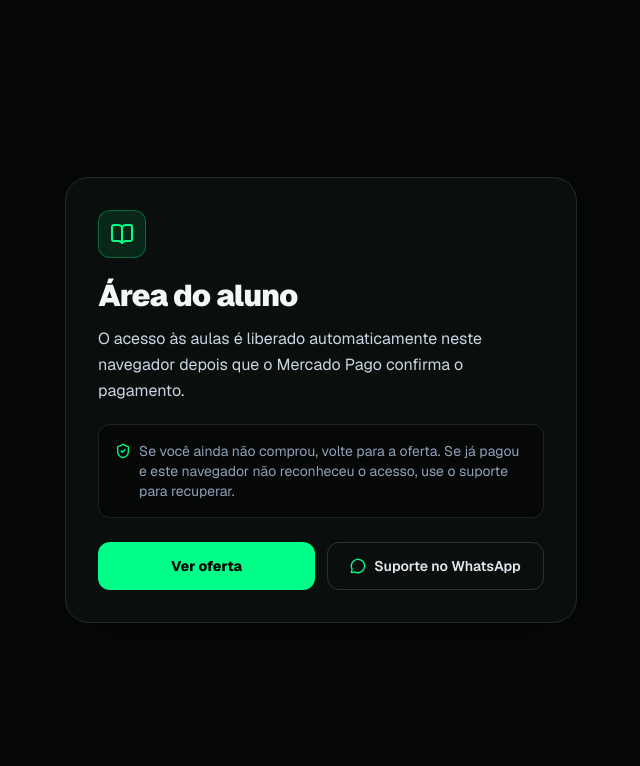
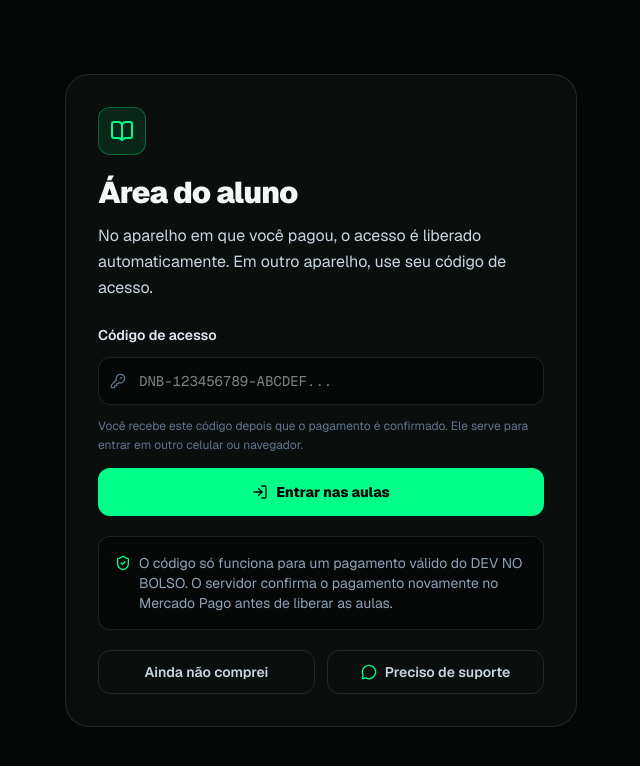
Before and after one commit to Mansonware/dev-no-bolso, a Next.js app: page /acesso in a window 1280 px wide. Shown: the top 766 px of the page, without its empty margins (319-959 px from the left). Built offline with nearby package versions, Linux system fonts and the light colour scheme; no server answers.

Commit message:
feat: make student access recoverable on the web

```diff
--- a/app/acesso/page.tsx
+++ b/app/acesso/page.tsx
@@ -2,15 +2,21 @@ import { cookies } from "next/headers";
 import { redirect } from "next/navigation";
 import Link from "next/link";
 import { BookOpen, MessageCircle, ShieldCheck } from "lucide-react";
-import { COURSE_ACCESS_COOKIE, verifyCourseAccessToken } from "@/lib/course-access";
+import {
+  COURSE_ACCESS_COOKIE,
+  verifyLiveCourseAccessToken,
+} from "@/lib/course-access";
+import { AccessRecoveryForm } from "@/components/AccessRecoveryForm";
 
-const ADMIN_PHONE = (process.env.NEXT_PUBLIC_ADMIN_WHATSAPP || "5512991070038").replace(/\D/g, "");
+const ADMIN_PHONE = (
+  process.env.NEXT_PUBLIC_ADMIN_WHATSAPP || "5512991070038"
+).replace(/\D/g, "");
 
 export default async function AcessoPage() {
   const cookieStore = await cookies();
   const token = cookieStore.get(COURSE_ACCESS_COOKIE)?.value;
 
-  if (token && verifyCourseAccessToken(token)) {
+  if (await verifyLiveCourseAccessToken(token)) {
     redirect("/aluno");
   }
 
@@ -18,7 +24,9 @@ export default async function AcessoPage() {
     "https://wa.me/" +
     ADMIN_PHONE +
     "?text=" +
-    encodeURIComponent("Olá! Preciso de ajuda para acessar minhas aulas do DEV NO BOLSO.");
+    encodeURIComponent(
+      "Olá! Sou aluno do DEV NO BOLSO e preciso de suporte com meu acesso."
+    );
 
   return (
     <main className="min-h-screen bg-[#050807] text-[#F5F7F6] flex items-center justify-center p-4">
@@ -27,36 +35,42 @@ export default async function AcessoPage() {
           <BookOpen className="w-6 h-6 text-[#00FF88]" aria-hidden />
         </div>
 
-        <h1 className="mt-5 text-2xl sm:text-3xl font-black tracking-tight">Área do aluno</h1>
+        <h1 className="mt-5 text-2xl sm:text-3xl font-black tracking-tight">
+          Área do aluno
+        </h1>
         <p className="mt-3 text-sm sm:text-base leading-relaxed text-slate-300">
-          O acesso às aulas é liberado automaticamente neste navegador depois que o Mercado Pago confirma o pagamento.
+          No aparelho em que você pagou, o acesso é liberado automaticamente. Em outro aparelho, use seu código de acesso.
         </p>
+
+        <AccessRecoveryForm />
 
         <div className="mt-5 rounded-xl border border-white/10 bg-[#050807] p-4 text-sm text-slate-400">
           <div className="flex gap-2">
-            <ShieldCheck className="mt-0.5 w-4 h-4 shrink-0 text-[#00FF88]" aria-hidden />
+            <ShieldCheck
+              className="mt-0.5 w-4 h-4 shrink-0 text-[#00FF88]"
+              aria-hidden
+            />
             <p>
-              Se você ainda não comprou, volte para a oferta. Se já pagou e este navegador não reconheceu o acesso,
-              use o suporte para recuperar.
+              O código só funciona para um pagamento válido do DEV NO BOLSO. O servidor confirma o pagamento novamente no Mercado Pago antes de liberar as aulas.
             </p>
           </div>
         </div>
 
-        <div className="mt-6 grid gap-3 sm:grid-cols-2">
+        <div className="mt-5 grid gap-3 sm:grid-cols-2">
           <Link
             href="/#oferta"
-            className="inline-flex h-12 items-center justify-center rounded-xl bg-[#00FF88] px-5 text-sm font-extrabold text-black transition hover:bg-[#00e57a]"
+            className="inline-flex h-11 items-center justify-center rounded-xl border border-white/10 px-4 text-sm font-semibold text-slate-300 transition hover:border-white/20"
           >
-            Ver oferta
+            Ainda não comprei
           </Link>
           <a
             href={supportUrl}
             target="_blank"
             rel="noopener noreferrer"
-            className="inline-flex h-12 items-center justify-center gap-2 rounded-xl border border-white/15 px-5 text-sm font-semibold text-slate-200 transition hover:border-[#00FF88]/40"
+            className="inline-flex h-11 items-center justify-center gap-2 rounded-xl border border-white/10 px-4 text-sm font-semibold text-slate-300 transition hover:border-[#00FF88]/40"
           >
             <MessageCircle className="w-4 h-4 text-[#00FF88]" aria-hidden />
-            Suporte no WhatsApp
+            Preciso de suporte
           </a>
         </div>
       </section>
```
